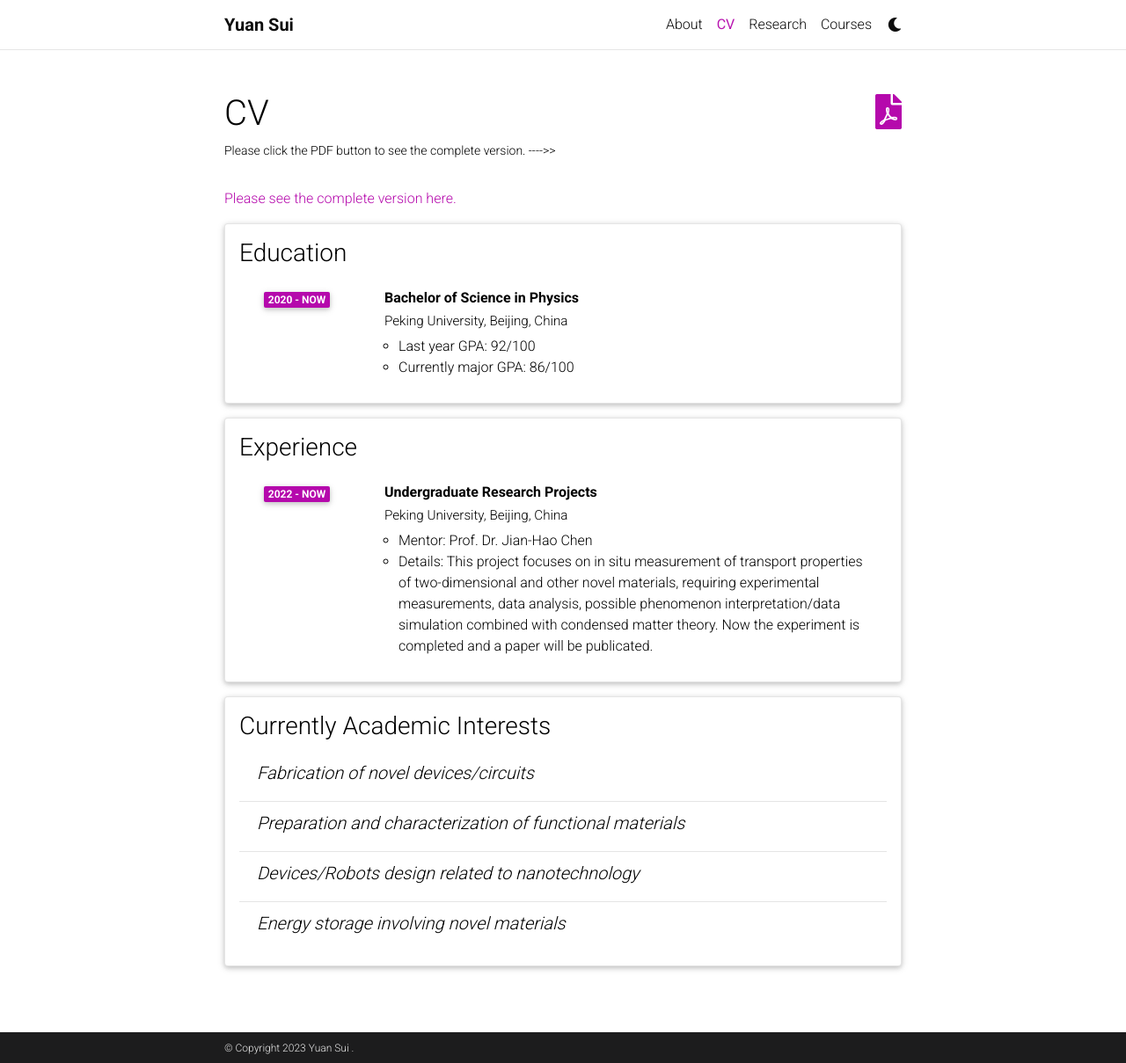
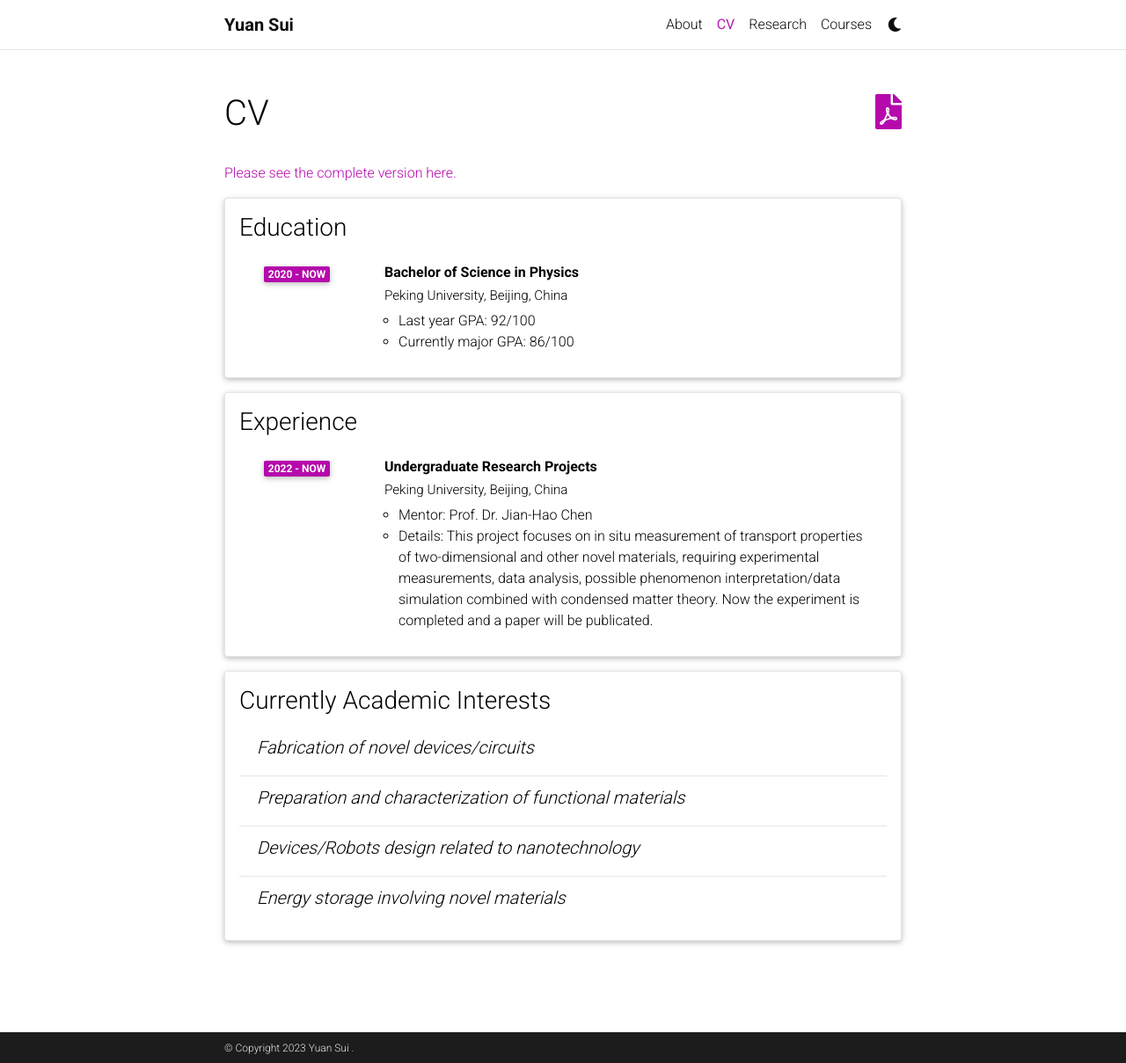
Before and after one commit to sufrepmia/al-folio_theme, a Jekyll site: the page built from _pages/cv.md, in a window 1280 px wide and 1209 px high. Shown: the whole window at 88% size. Built offline with Jekyll 4.4.1, drawn with Linux system fonts in a browser that asks for light colours; comment, search, counter and statistics services are not loaded; a style sheet for code colours, icons or effects is not loaded.

Commit message:
Update cv.md

```diff
--- a/_pages/cv.md
+++ b/_pages/cv.md
@@ -2,7 +2,7 @@
 layout: cv
 permalink: /cv/
 title: CV
-description: Please click the PDF button to see the complete version.          ---->>
+description:
 nav: true
 nav_order: 2
 cv_pdf: CV.pdf
```
